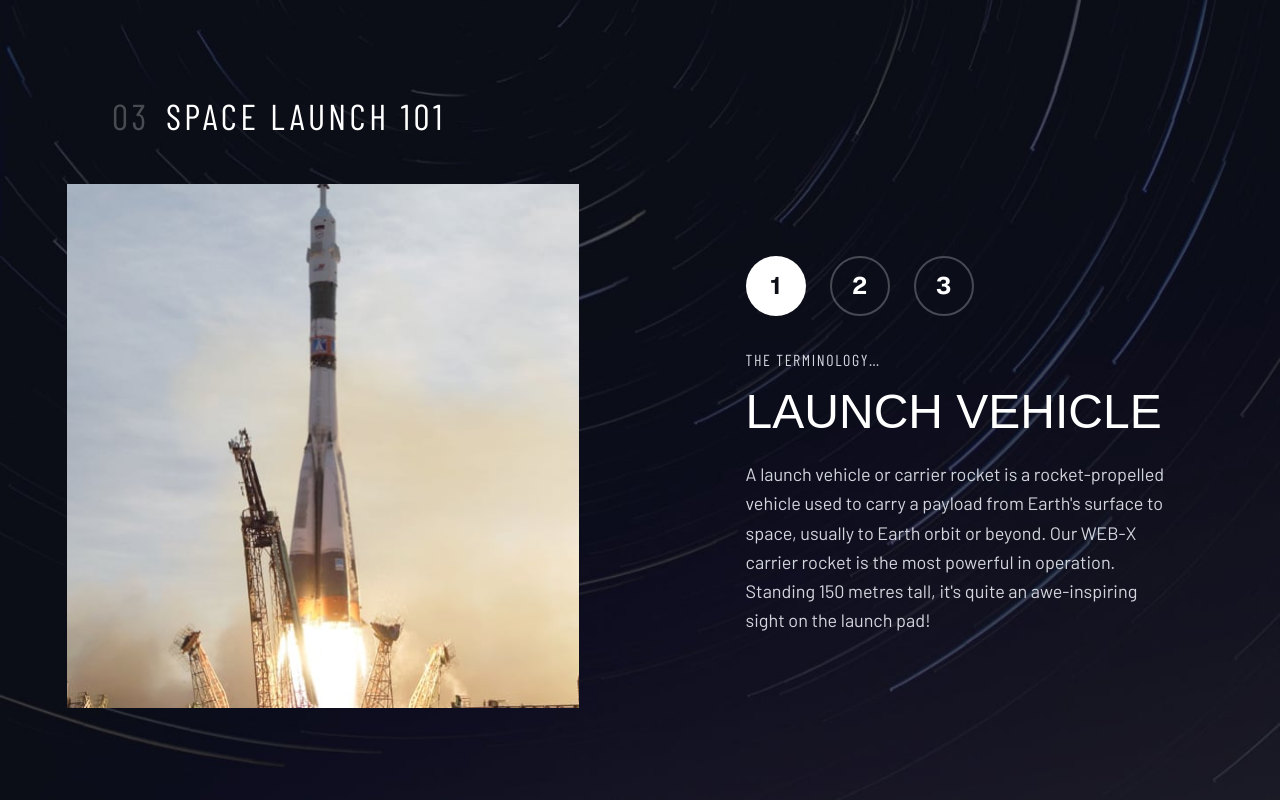
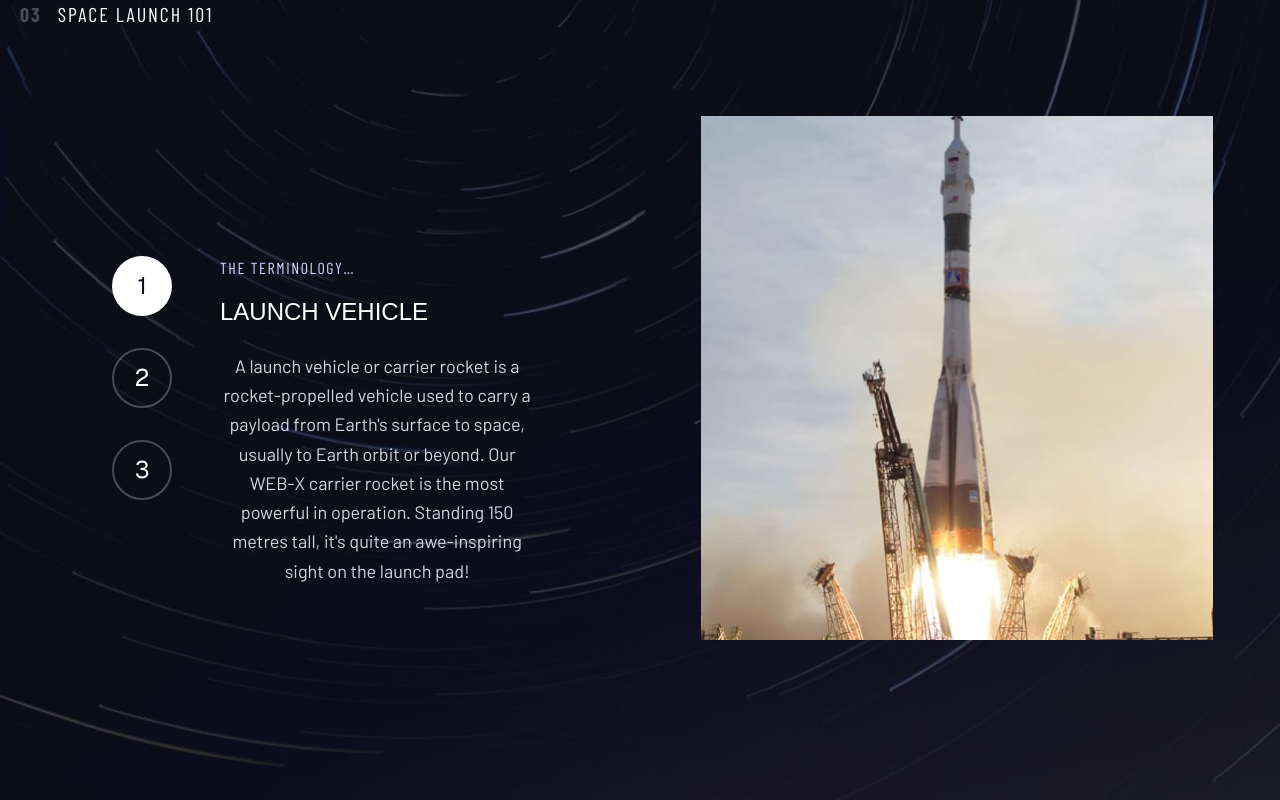
Before and after one commit to escultura-ama/appdev-space-tourism, a Next.js app: page /tech in a window 1280 px wide. Built offline with nearby package versions, Linux system fonts and the light colour scheme; a web font is replaced by a local one.

Commit message:
Fix: page.tsx images

```diff
--- a/app/tech/page.tsx
+++ b/app/tech/page.tsx
@@ -84,7 +84,7 @@ export default function Tech() {
           background: transparent;
           color: white;
           font-size: 24px;
-          font-weight: 700;
+          font-weight: 400;
           cursor: pointer;
           transition: all 0.3s ease;
           display: flex;
@@ -125,20 +125,15 @@ export default function Tech() {
         </nav>
 
         {/* Page Title Section */}
-        <div className="flex pt-24 md:pt-32 lg:pt-24 px-5 md:px-10 lg:px-28">
-          <h1
-            className="text-2xl md:text-3xl lg:text-4xl font-light tracking-widest text-white"
-            style={{ fontFamily: barlowCondensed.style.fontFamily }}
-          >
-            <span className="opacity-25 mr-4">03</span>
-            SPACE LAUNCH 101
-          </h1>
+        <div className="flex text-white tracking-widest mb-6 md:mb-10 justify-center md:justify-start md:ml-5 md:text-lg lg:text-xl" style={{ fontFamily: barlowCondensed.style.fontFamily }}>
+          <span className="opacity-25 mr-4 font-bold">03</span>
+          SPACE LAUNCH 101
         </div>
 
         {/* Main Content */}
-        <div className="flex flex-col lg:flex-row lg:justify-between items-center px-5 md:px-10 lg:px-28 pt-12 pb-12 gap-8 lg:gap-20">
+        <div className="flex flex-col lg:flex-row lg:justify-between items-center lg:items-center px-5 md:px-10 lg:px-28 pt-12 pb-12 gap-8 lg:gap-20">
           {/* Left: Technology Image */}
-          <div className="w-full lg:w-2/5 flex justify-center order-2 lg:order-1">
+          <div className="w-full lg:w-2/5 flex justify-center order-1 lg:order-2 items-center">
             <picture>
               <source
                 media="(max-width: 1199px)"
@@ -153,9 +148,9 @@ export default function Tech() {
           </div>
 
           {/* Center & Right: Controls and Content */}
-          <div className="w-full lg:w-2/5 order-1 lg:order-2 flex flex-col gap-8">
+          <div className="w-full lg:w-2/5 order-2 lg:order-1 flex flex-col lg:flex-row gap-8 lg:gap-12 mx-auto lg:mx-0">
             {/* Number Buttons */}
-            <div className="flex gap-4 md:gap-6 justify-center lg:justify-start">
+            <div className="flex gap-4 md:gap-6 lg:flex-col lg:gap-8 justify-center lg:justify-start">
               {technologies.map((tech, index) => (
                 <button
                   key={tech.id}
@@ -172,19 +167,19 @@ export default function Tech() {
             {/* Content Section */}
             <div className="text-center lg:text-left">
               <p
-                className="text-sm md:text-base lg:text-base font-light tracking-widest text-gray-300 uppercase mb-4"
-                style={{ fontFamily: barlowCondensed.style.fontFamily }}
+                className="text-sm md:text-base lg:text-base font-light tracking-widest uppercase mb-4"
+                style={{ fontFamily: barlowCondensed.style.fontFamily, color: "#D0D6F9" }}
               >
                 THE TERMINOLOGY…
               </p>
               <h2
-                className="text-3xl md:text-4xl lg:text-5xl font-normal text-white mb-6 uppercase"
+                className="text-2xl md:text-2xl lg:text-2xl font-normal text-white mb-6 uppercase"
                 style={{ fontFamily: bellefair.style.fontFamily }}
               >
                 {technologies[activeIndex].name}
               </h2>
               <p
-                className="text-base md:text-lg lg:text-lg text-gray-300 leading-relaxed max-w-lg"
+                className="text-base md:text-lg lg:text-lg text-gray-300 leading-relaxed max-w-120 text-center md:px-28 lg:px-0 h-30"
                 style={{ fontFamily: barlow.style.fontFamily }}
               >
                 {technologies[activeIndex].description}
```
